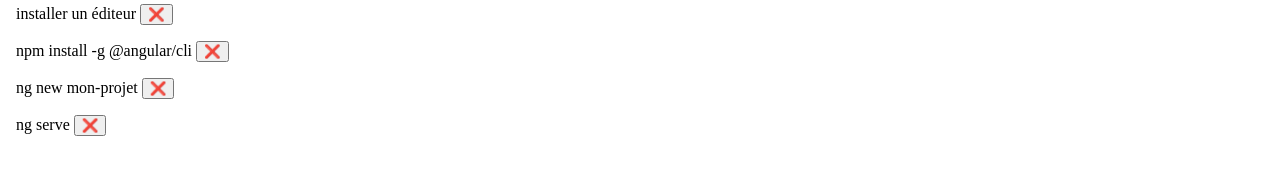
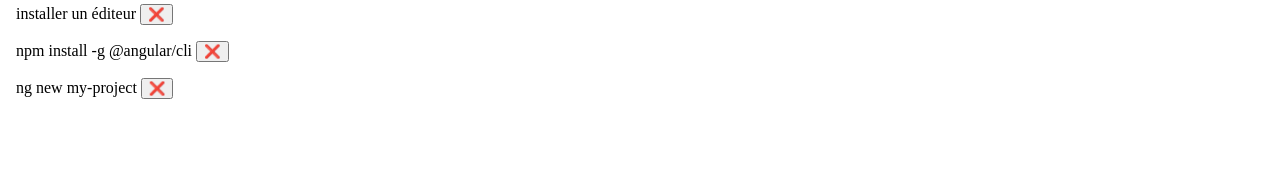
Before and after one commit to pbreteche/ng22w15, an Angular app: page / in a window 1280 px wide. Shown: the part 223-398 px from the top of the page. Built offline with nearby package versions, Linux system fonts and the light colour scheme.

Commit message:
Objet Task

```diff
--- a/src/app/app.component.html
+++ b/src/app/app.component.html
@@ -2,9 +2,9 @@
 <h1>{{ title }}</h1>
 <p>Notre premier composant Angular affiche la valeur de sa propriété titre.</p>
 <ul>
-    <input [(ngModel)]="newTask" (keyup.enter)="add()"><button (click)="add()">Ajouter</button>
+    <input [(ngModel)]="newTask.name" (keyup.enter)="add()"><button (click)="add()">Ajouter</button>
     <li *ngFor="let task of tasks; index as i">
-        {{ task }}
+        {{ task.name }}
         <button aria-label="Supprimer" (click)="delete(i)">❌</button>
     </li>
 </ul>
--- a/src/app/app.component.ts
+++ b/src/app/app.component.ts
@@ -1,4 +1,5 @@
 import { Component } from '@angular/core';
+import { Task } from './task';
 import { TasksStorageService } from './tasks-storage.service';
 
 @Component({
@@ -8,8 +9,8 @@
 })
 export class AppComponent {
   title = 'Liste de tâches';
-  tasks: string[];
-  newTask = '';
+  tasks: Task[];
+  newTask = new Task();
 
   constructor(private storage: TasksStorageService) {
     this.tasks = storage.load();
@@ -22,7 +23,7 @@
 
   add(): void {
     this.tasks.push(this.newTask);
-    this.newTask = '';
+    this.newTask = new Task();
     this.storage.save(this.tasks);
   }
 }
--- /dev/null
+++ b/src/app/task.ts
@@ -0,0 +1,12 @@
+export enum TaskState {
+    New = 'Nouveau',
+    InProgress = 'En cours',
+    Closed = 'Terminé'
+}
+
+export class Task {
+    name?: string;
+    deadline?: Date;
+    description?: string;
+    state = TaskState.New;
+}
--- a/src/app/tasks-storage.service.ts
+++ b/src/app/tasks-storage.service.ts
@@ -1,5 +1,6 @@
 import { Injectable } from '@angular/core';
 import { tasks as tasksMock } from 'src/mock/tasks';
+import { Task } from './task';
 
 const TASKS_ITEM = 'app.tasks';
 
@@ -8,7 +9,7 @@
 })
 export class TasksStorageService {
 
-  load(): string[] {
+  load(): Task[] {
     let taskString = localStorage.getItem(TASKS_ITEM);
     if (!taskString) {
       return tasksMock;
@@ -16,7 +17,7 @@
     return JSON.parse(taskString);
   }
 
-  save(tasks: string[]) {
+  save(tasks: Task[]) {
     localStorage.setItem(TASKS_ITEM, JSON.stringify(tasks));
   }
 }
--- a/src/mock/tasks.ts
+++ b/src/mock/tasks.ts
@@ -1,7 +1,28 @@
-export const tasks = [
-    'installer NodeJS',
-    'installer un éditeur',
-    'npm install -g @angular/cli',
-    'ng new mon-projet',
-    'ng serve',
+import { Task, TaskState } from "src/app/task";
+
+export const tasks: Task[] = [
+    {
+        name: 'installer NodeJS',
+        deadline: undefined,
+        description: 'Nécessaire à l\'environnement',
+        state: TaskState.InProgress
+    },
+    {
+        name: 'installer un éditeur',
+        deadline: undefined,
+        description: 'Pour le développeur',
+        state: TaskState.New
+    },
+    {
+        name: 'npm install -g @angular/cli',
+        deadline: undefined,
+        description: 'Le couteau suisse d\'Angular',
+        state: TaskState.New
+    },
+    {
+        name: 'ng new my-project',
+        deadline: new Date('2022-04-06'),
+        description: 'Le projet lui-même',
+        state: TaskState.New
+    },
 ]
```
